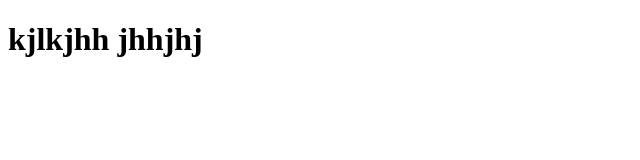
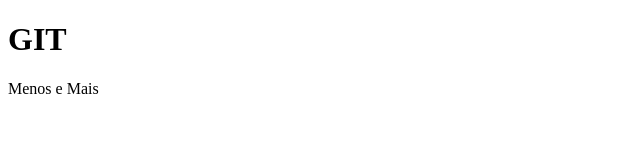
Before and after one commit to Thiago-Soares/laboratoriodesoft, a plain HTML site: page index.html in a window 1280 px wide. Shown: the whole page, without its empty margins (0-640 px from the left). Drawn offline with Linux system fonts and the light colour scheme.

Commit message:
Atualização

```diff
--- a/index.html
+++ b/index.html
@@ -7,6 +7,7 @@
   <title>Document</title>
 </head>
 <body>
-  <h1> kjlkjhh jhhjhj  </h1>
+  <h1> GIT </h1>
+  <p>Menos e Mais</p>
 </body>
 </html>
```
